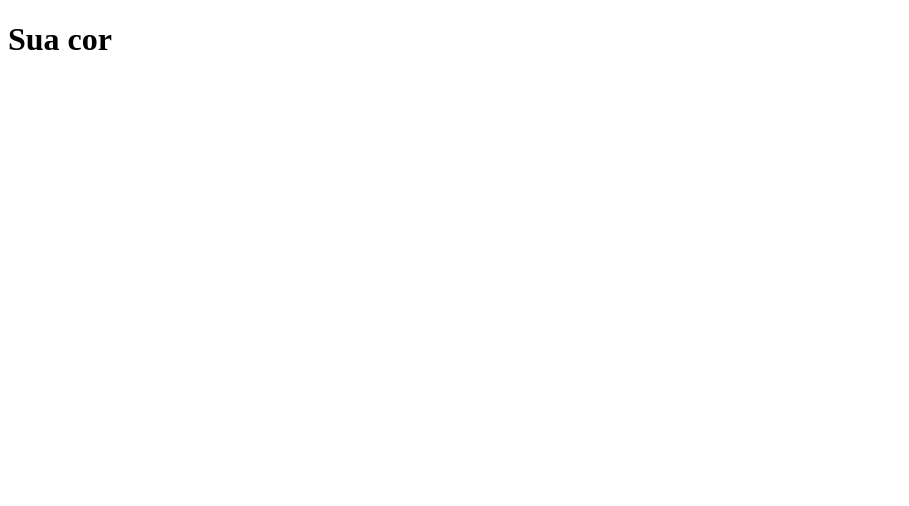
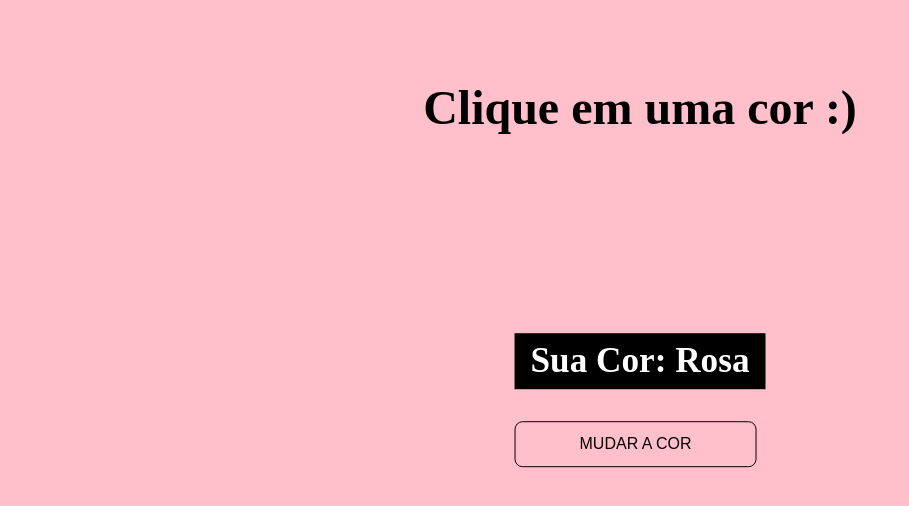
Before and after one commit to RaizaCirne/botao-cromatico, a plain HTML site: page index.html in a window 1280 px wide. Shown: the whole page, without its empty margins (0-909 px from the left). Drawn offline with Linux system fonts and the light colour scheme.

Commit message:
Style: add sass

```diff
--- a/assets/sass/main.scss
+++ b/assets/sass/main.scss
@@ -0,0 +1,49 @@
+* {
+  margin: 0;
+  padding: 0;
+  box-sizing: border-box;
+}
+
+body {
+  background-color: pink;
+  > main {
+    > h1 {
+      color: #000;
+      text-align: center;
+      padding: 5rem;
+      font-size: 3rem;
+    }
+
+    div {
+      // centralizando div
+      position: absolute;
+      top: 50%;
+      left: 50%;
+      transform: translate(-50%, -50%);
+      h2 {
+        background-color: #000;
+        color: #fff;
+        text-align: center;
+        font-size: 2.2rem;
+        margin-bottom: 2rem;
+        padding: .5rem 1rem ;
+      }
+
+      #btn {
+        background-color: transparent;
+        border-radius: .5rem;
+        border: 1px solid #000;
+        color: #000;
+        padding: .8rem 4rem;
+        font-size: 1.5rem;
+        text-transform: uppercase;
+        // opacity: 0.4;
+        font-size: 1rem;
+      }
+      #btn:hover {
+        opacity: 0.6;
+        font-weight: bold;
+      }
+    }
+  }
+}
--- a/index.html
+++ b/index.html
@@ -9,9 +9,14 @@
 </head>
 
 <body>
-  <h1>Sua cor</h1>
+  <main>
+    <h1>Clique em uma cor :) </h1>
 
-
+    <div>
+      <h2>Sua Cor: <span class="color">Rosa</span></h2>
+      <button id="btn">Mudar a cor</button>
+    </div>
+  </main>
 </body>
 
 </html>
```
Also changed, not shown: css/main.css, css/main.min.css, 2 other files.
